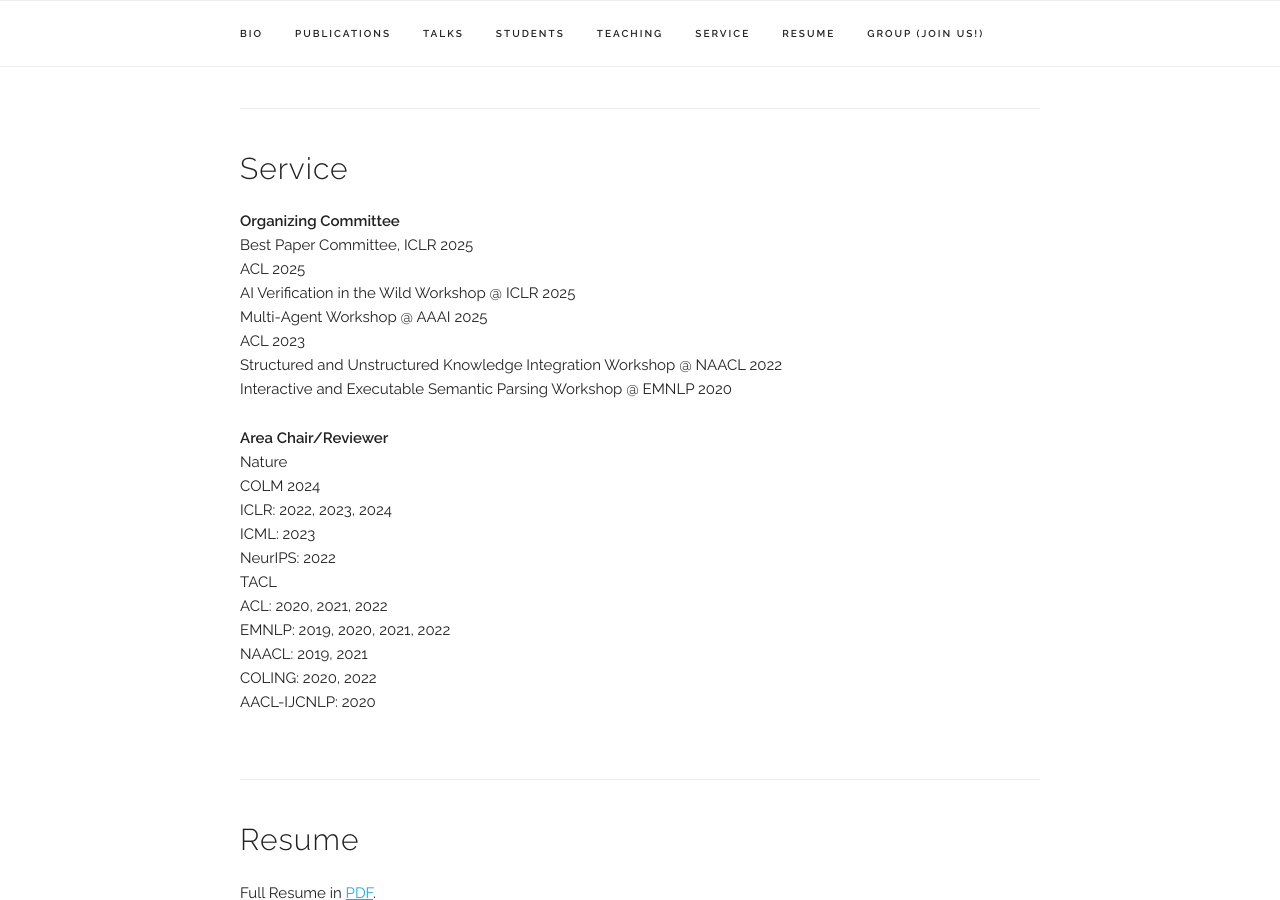
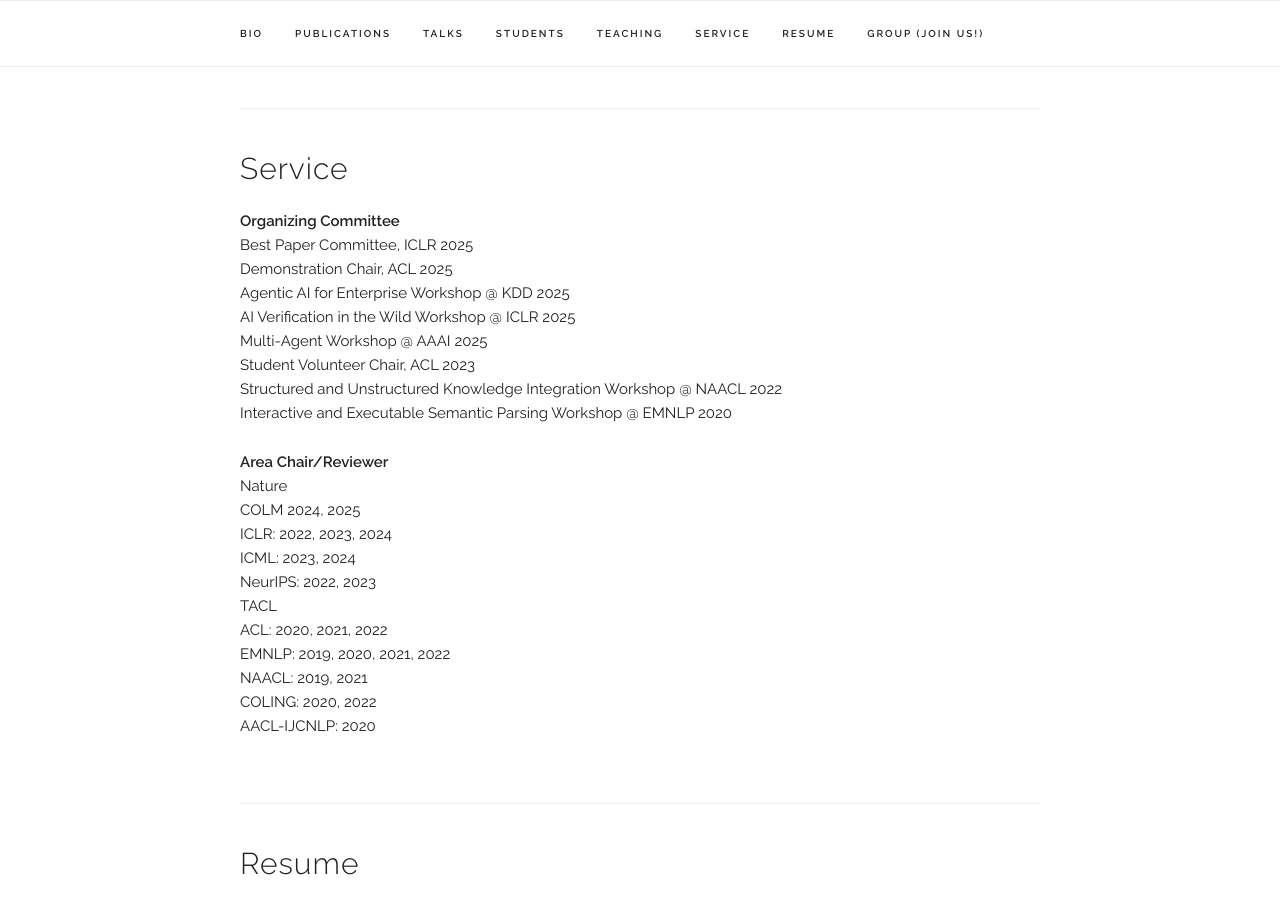
Before and after one commit to taoyds/taoyds.github.io, a Jekyll site: the page built from index.html, in a window 1280 px wide and 900 px high, scrolled down 6899 px. Built offline with Jekyll 4.4.1, drawn with Linux system fonts in a browser that asks for light colours; some web fonts are replaced.

Commit message:
Update service.yaml

```diff
--- a/_data/service.yaml
+++ b/_data/service.yaml
@@ -1,8 +1,8 @@
 
 service:
-    - name: "<br/> Best Paper Committee, ICLR 2025 <br/> ACL 2025 <br/> AI Verification in the Wild Workshop @ ICLR 2025 <br/> Multi-Agent Workshop @ AAAI 2025 <br/> ACL 2023 <br/> Structured and Unstructured Knowledge Integration Workshop @ NAACL 2022 <br/> Interactive and Executable Semantic Parsing Workshop @ EMNLP 2020"
+    - name: "<br/> Best Paper Committee, ICLR 2025 <br/> Demonstration Chair, ACL 2025 <br/> Agentic AI for Enterprise Workshop @ KDD 2025 <br/> AI Verification in the Wild Workshop @ ICLR 2025 <br/> Multi-Agent Workshop @ AAAI 2025 <br/> Student Volunteer Chair, ACL 2023 <br/> Structured and Unstructured Knowledge Integration Workshop @ NAACL 2022 <br/> Interactive and Executable Semantic Parsing Workshop @ EMNLP 2020"
       title: "Organizing Committee"
       category: "current"
-    - name: "<br/> Nature <br/> COLM 2024 <br/> ICLR: 2022, 2023, 2024 <br/> ICML: 2023 <br/> NeurIPS: 2022  <br/> TACL <br/> ACL: 2020, 2021, 2022 <br/> EMNLP: 2019, 2020, 2021, 2022 <br/> NAACL: 2019, 2021 <br/> COLING: 2020, 2022 <br/> AACL-IJCNLP: 2020"
+    - name: "<br/> Nature <br/> COLM 2024, 2025 <br/> ICLR: 2022, 2023, 2024 <br/> ICML: 2023, 2024 <br/> NeurIPS: 2022, 2023  <br/> TACL <br/> ACL: 2020, 2021, 2022 <br/> EMNLP: 2019, 2020, 2021, 2022 <br/> NAACL: 2019, 2021 <br/> COLING: 2020, 2022 <br/> AACL-IJCNLP: 2020"
       title: "Area Chair/Reviewer"
       category: "current"
```
